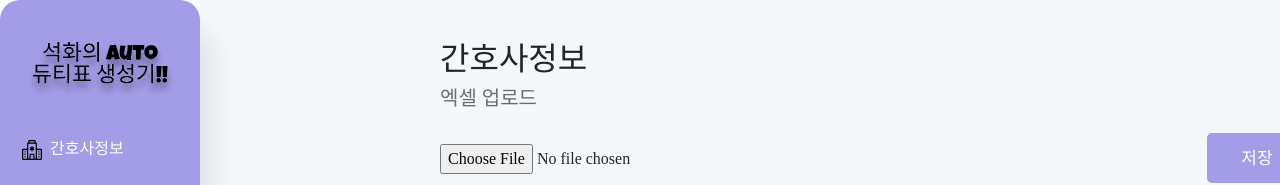
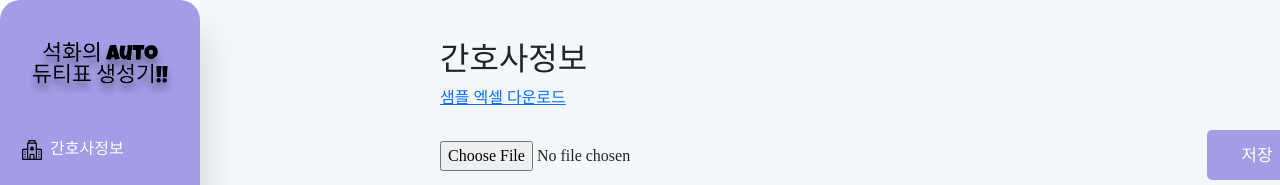
Before and after one commit to tjrghk4485/duty_repo_f, a React (Vite) app: page /nurseStatus in a window 1280 px wide. Shown: the top 185 px of the page. Built offline with nearby package versions, Linux system fonts and the light colour scheme; sample sign-in values are in the browser's storage.

Commit message:
fix:spring연동

```diff
--- a/src/components/NurseStatus.jsx
+++ b/src/components/NurseStatus.jsx
@@ -76,6 +76,7 @@ const NurseStatus = () => {
         { headerName: "간호사번호", width:80, field: "nurse_id", editable: true , hide: true, cellStyle: { borderRight: "1px solid #ccc"},headerClass: "ag-center-header"},
         { headerName: "이름", width:80, field: "nurse_nm", editable: true , cellStyle: { borderRight: "1px solid #ccc"},headerClass: "ag-center-header"},
         { headerName: "근무시작일", width:80, field: "start_date", editable: true , cellStyle: { borderRight: "1px solid #ccc"},headerClass: "ag-center-header"},
+        { headerName: "리더여부", width:80, field: "part_leader_yn", editable: true , cellStyle: { borderRight: "1px solid #ccc"},headerClass: "ag-center-header"},
         { headerName: "선호근무", width:80, field: "keep_type",  editable: true, cellStyle: { borderRight: "1px solid #ccc"},headerClass: "ag-center-header",
             cellEditor: 'agSelectCellEditor',
             cellEditorParams: {
@@ -139,6 +140,7 @@ const NurseStatus = () => {
         const allData = [];
         gridApi.current.forEachNode((node) => {
             if (node.data.status){
+                node.data.parent_id = localStorage.getItem('userId'),
                 allData.push(node.data); // 각 행의 데이터를 배열에 추가
             }
 
@@ -280,8 +282,11 @@ const NurseStatus = () => {
     return (
         <div className="main-content">
             <h2>간호사정보</h2>
+            <a href="http://localhost:3001/sample/nurseUpload.xlsx" download>
+            샘플 엑셀 다운로드
+            </a>
             <div className="absolute top-0 right-0">
-            <h5>엑셀 업로드</h5>
+
             <input type="file" accept=".xlsx, .xls" onChange={handleFileUpload} />
             <button id='defBut' onClick={sendDataToServer} style={{ position: 'relative',left: `490px`, }}>
                 저장
--- a/src/components/OptimizeDialog.jsx
+++ b/src/components/OptimizeDialog.jsx
@@ -10,11 +10,12 @@ export default function OptimizeDialog({ open, onClose, yyyymm }) {
 
       // 여기에 실제 API 호출
       const res = await axios.post('http://localhost:3001/schedule/auto',
-        { option: 1,
+        { option: option,
           parent_id: localStorage.getItem('userId'),
           work_date: yyyymm
         });
       alert('최적화 완료! 결과: ' + res.data.message);
+      console.log("option" + option);
     } catch (err) {
       alert('에러 발생: ' + err.message);
     } finally {
```
